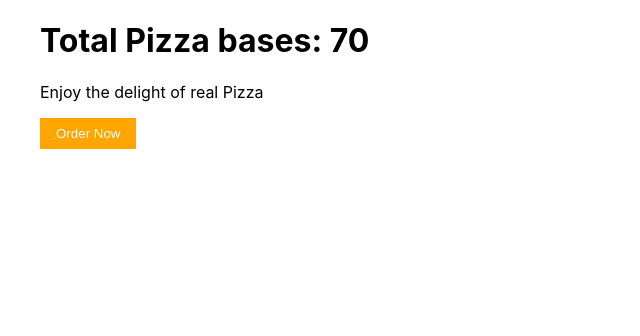
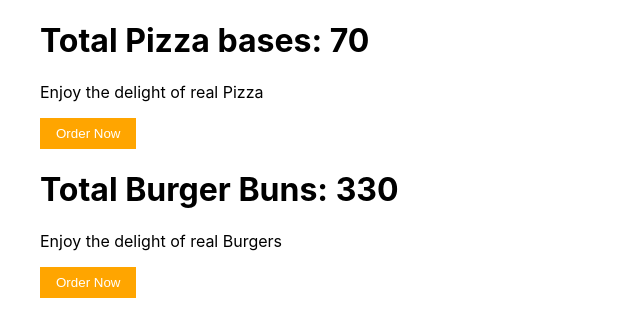
Before and after one commit to emmeiwhite/react-redux-old-days, a React (Create React App) app: page / in a window 1280 px wide. Shown: the top 336 px of the page, without its empty margins (0-640 px from the left). Built offline with nearby package versions, Linux system fonts and the light colour scheme.

Commit message:
react-redux-1.7 root reducer

```diff
--- a/src/App.js
+++ b/src/App.js
@@ -1,12 +1,16 @@
 import PizzaBox from './component/PizzaBox'
+import BurgerBox from './component/BurgerBox'
+
 import { Provider } from 'react-redux'
 import store from './component/redux/store'
 
+console.log(store)
 function App() {
   return (
     <Provider store={store}>
       <div className="app">
         <PizzaBox />
+        <BurgerBox />
       </div>
     </Provider>
   )
--- /dev/null
+++ b/src/component/BurgerBox.js
@@ -0,0 +1,24 @@
+import { orderBurger } from './redux'
+import { useSelector, useDispatch } from 'react-redux'
+
+function BurgerBox() {
+  let burgerBuns = useSelector(state => state.burger.burgerBuns)
+  const dispatch = useDispatch()
+  return (
+    <div>
+      <h1>Total Burger Buns: {burgerBuns}</h1>
+      <p>Enjoy the delight of real Burgers</p>
+      <button
+        className="btn"
+        onClick={() => {
+          dispatch(orderBurger())
+        }}
+        // dispatching action to the reducer {type:ORDER_PIZZA}
+      >
+        Order Now
+      </button>
+    </div>
+  )
+}
+
+export default BurgerBox
--- a/src/component/PizzaBox.js
+++ b/src/component/PizzaBox.js
@@ -2,7 +2,7 @@ import { orderPizza } from './redux/index.js'
 import { useSelector, useDispatch } from 'react-redux'
 
 function PizzaBox() {
-  const pizzaBase = useSelector(state => state.pizzaBase)
+  const pizzaBase = useSelector(state => state.pizza.pizzaBase)
   const dispatch = useDispatch()
   return (
     <div>
--- a/src/component/redux/burger/burgerActions.js
+++ b/src/component/redux/burger/burgerActions.js
@@ -1,6 +1,6 @@
 import { ORDER_BURGER } from './burgerTypes'
 
-export function orderBurger() {
+export const orderBurger = () => {
   return {
     type: ORDER_BURGER
   }
--- a/src/component/redux/burger/burgerReducers.js
+++ b/src/component/redux/burger/burgerReducers.js
@@ -14,5 +14,5 @@ export const burgerReducer = (state = initialState, action) => {
     }
   }
 
-  return
+  return state
 }
--- a/src/component/redux/index.js
+++ b/src/component/redux/index.js
@@ -1,2 +1,3 @@
 export { orderPizza } from './pizza/PizzaActions'
+export { orderBurger } from './burger/burgerActions'
 // this does import and then export just in one statement
--- /dev/null
+++ b/src/component/redux/rootReducer.js
@@ -0,0 +1,8 @@
+import { combineReducers } from 'redux'
+import { pizzaReducer } from './pizza/PizzaReducers'
+import { burgerReducer } from './burger/burgerReducers'
+
+export const rootReducers = combineReducers({
+  pizza: pizzaReducer,
+  burger: burgerReducer
+})
--- a/src/component/redux/store.js
+++ b/src/component/redux/store.js
@@ -1,8 +1,6 @@
 import { createStore } from 'redux'
-
-import { pizzaReducer } from './pizza/PizzaReducers'
-
-const store = createStore(pizzaReducer)
+import { rootReducers } from './rootReducer'
+const store = createStore(rootReducers)
 
 export default store
 // We have to provide this store to our entire application and for this we'll make use of react-redux library and use Provider Component in our App.js
--- a/src/index.css
+++ b/src/index.css
@@ -13,6 +13,7 @@ code {
 .app {
   margin: 0 auto;
   max-width: 1200px;
+  padding: 0 1.5rem;
 }
 
 .btn {
```
Also changed, not shown: src/component/BurgerBun.js (deleted).
